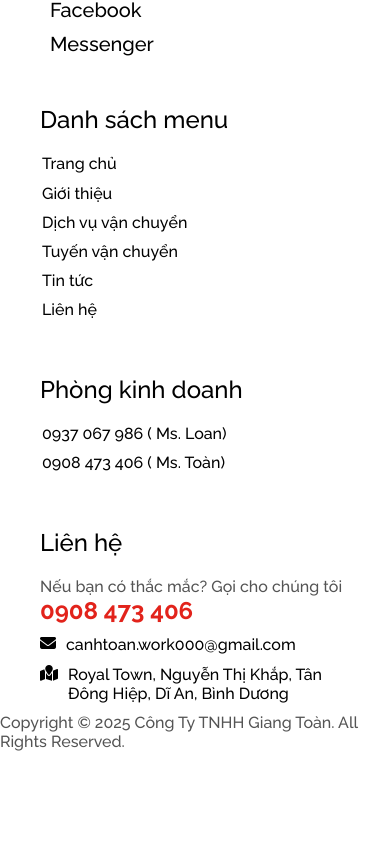
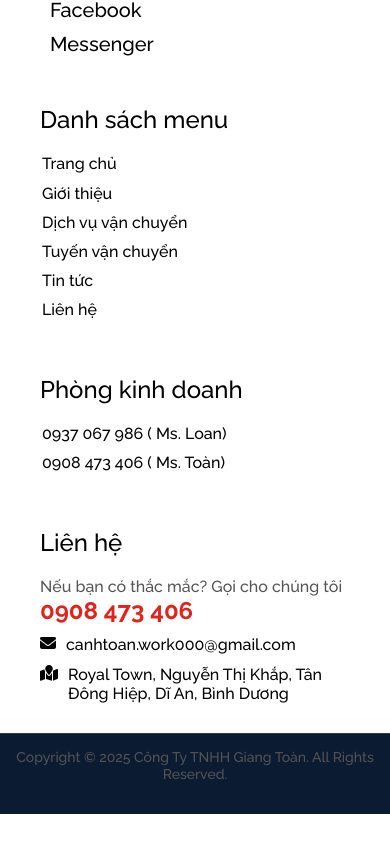
Before and after one commit to canhtoan122/ctyphuoctaclient, a React (Vite) app: page / in a window 390 px wide. Shown: the part 9032-9884 px from the top of the page. Before the commit the page ends 9849 px from the top, so only its background shows below. Built offline with nearby package versions, Linux system fonts and the light colour scheme; some icons are missing.

Commit message:
Update index.css

```diff
--- a/src/index.css
+++ b/src/index.css
@@ -462,5 +462,13 @@
         grid-template-columns:1fr;
         gap: 40px;
     }
-
+    .footer_copyright {
+        text-align: center;
+        padding: 15px 0;
+        color: #fff;
+        font-size: 14px;
+        background: #0b1b32; /* tùy chỉnh */
+        margin-top: 20px;
+        border-top: 1px solid rgba(255,255,255,0.15);
+    }
 }
```
